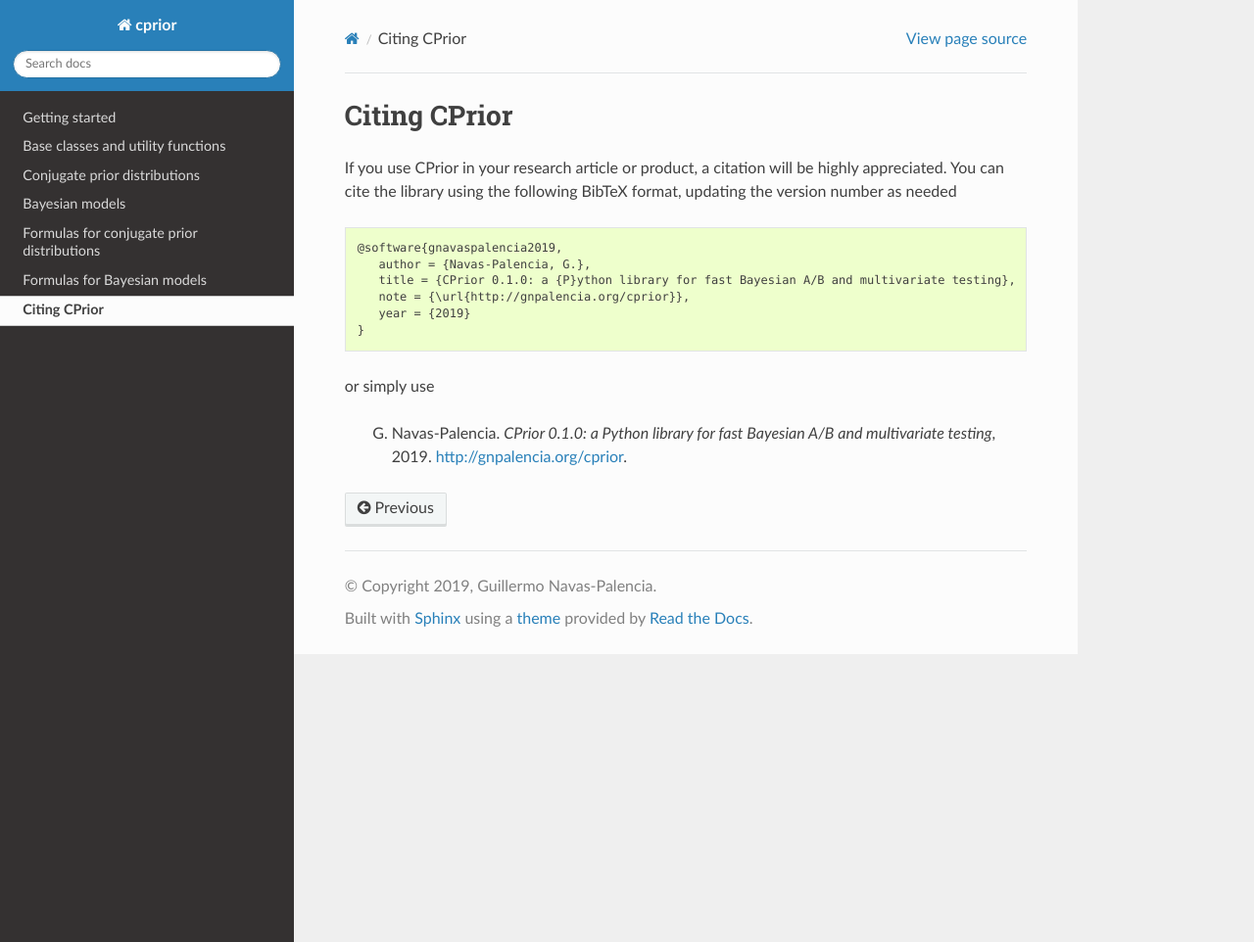
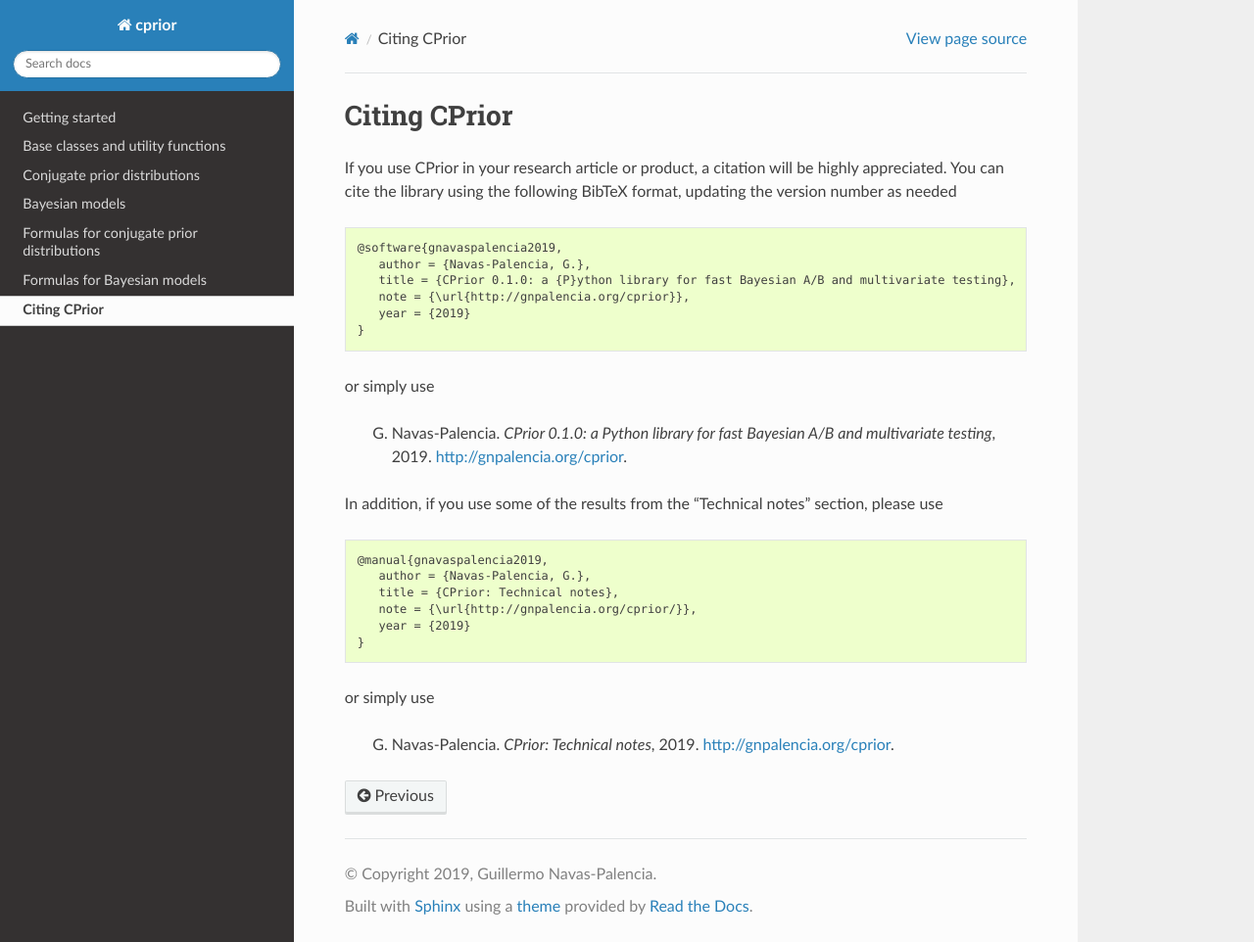
Before and after one commit to guillermo-navas-palencia/cprior, a Sphinx documentation site: the page built from doc/source/cite.rst, in a window 1280 px wide and 962 px high. Shown: the whole window at 98% size. Built offline with Sphinx 7.4.7 and the Read the Docs theme 2.0.0, drawn with Linux system fonts in a browser that asks for light colours.

Commit message:
Add BibTeX reference for CPrior technical notes

```diff
--- a/doc/source/cite.rst
+++ b/doc/source/cite.rst
@@ -16,3 +16,18 @@
 or simply use
 
    G. Navas-Palencia. *CPrior 0.1.0: a Python library for fast Bayesian A/B and multivariate testing*, 2019. http://gnpalencia.org/cprior.
+
+In addition, if you use some of the results from the "Technical notes" section, please use
+
+.. code-block:: text
+
+   @manual{gnavaspalencia2019,
+      author = {Navas-Palencia, G.},
+      title = {CPrior: Technical notes},
+      note = {\url{http://gnpalencia.org/cprior/}},
+      year = {2019}
+   }
+
+or simply use
+
+   G. Navas-Palencia. *CPrior: Technical notes*, 2019. http://gnpalencia.org/cprior.
```
